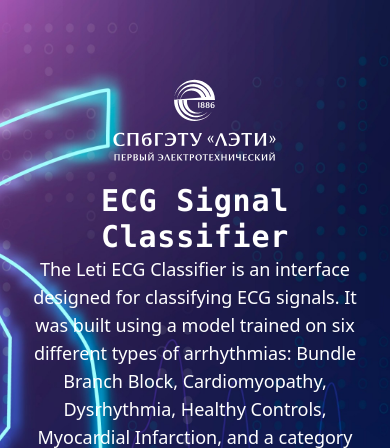
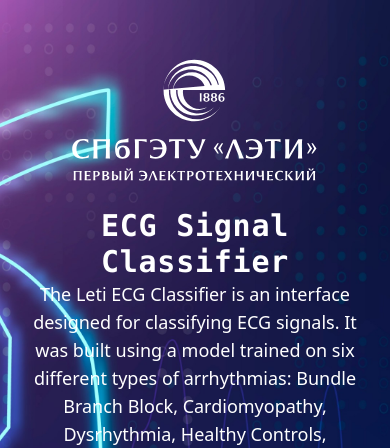
Before and after one commit to Salar-Sali/letiecgclassifier, a Flask app: page / in a window 390 px wide. Shown: the top 448 px of the page. Run offline with Flask 2, Linux system fonts and the light colour scheme.

Commit message:
logo size increased

```diff
--- a/templates/index.html
+++ b/templates/index.html
@@ -16,7 +16,7 @@
     <div
       class="flex flex-col justify-center items-center h-screen w-11/12 md:w-3/4 lg:w-2/4  text-lg gap-y-3 md:gap-y-5">
       <!-- leti logo start -->
-      <div class="w-2/4 rounded-lg">
+      <div class="w-3/4 md:w-2/4 rounded-lg">
         <img src="../static/letiSVG2.svg" class="rounded-lg" alt="letiLogo">
       </div>
       <!-- leti logo end -->
--- a/templates/result.html
+++ b/templates/result.html
@@ -15,7 +15,7 @@
     <div
       class="flex flex-col justify-center items-center h-screen w-11/12 md:w-3/4 lg:w-2/4  text-lg gap-y-3 md:gap-y-5">
       <!-- leti logo start -->
-      <div class="w-2/4 rounded-lg">
+      <div class="w-3/4 md:w-2/4 rounded-lg">
         <img src="../static/letiSVG2.svg" class="rounded-lg" alt="letiLogo">
       </div>
       <!-- leti logo end -->
--- a/templates/unValidData.html
+++ b/templates/unValidData.html
@@ -15,7 +15,7 @@
     <div
       class="flex flex-col justify-center items-center h-screen w-11/12 md:w-3/4 lg:w-2/4  text-lg gap-y-3 md:gap-y-5">
       <!-- leti logo start -->
-      <div class="w-2/4 rounded-lg">
+      <div class="w-3/4 md:w-2/4 rounded-lg">
         <img src="../static/letiSVG2.svg" class="rounded-lg" alt="letiLogo">
       </div>
       <!-- leti logo end -->
```
